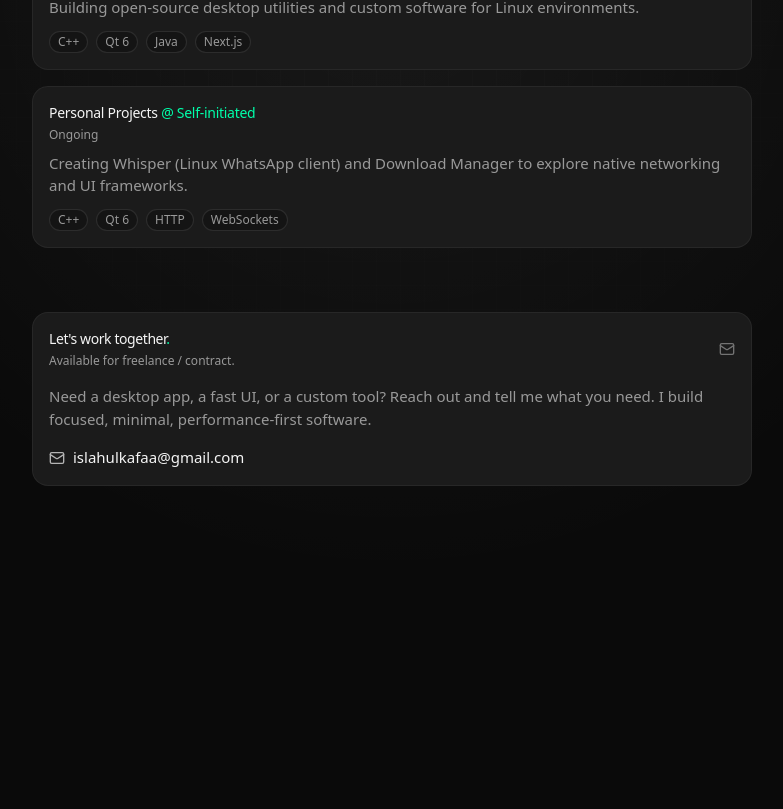
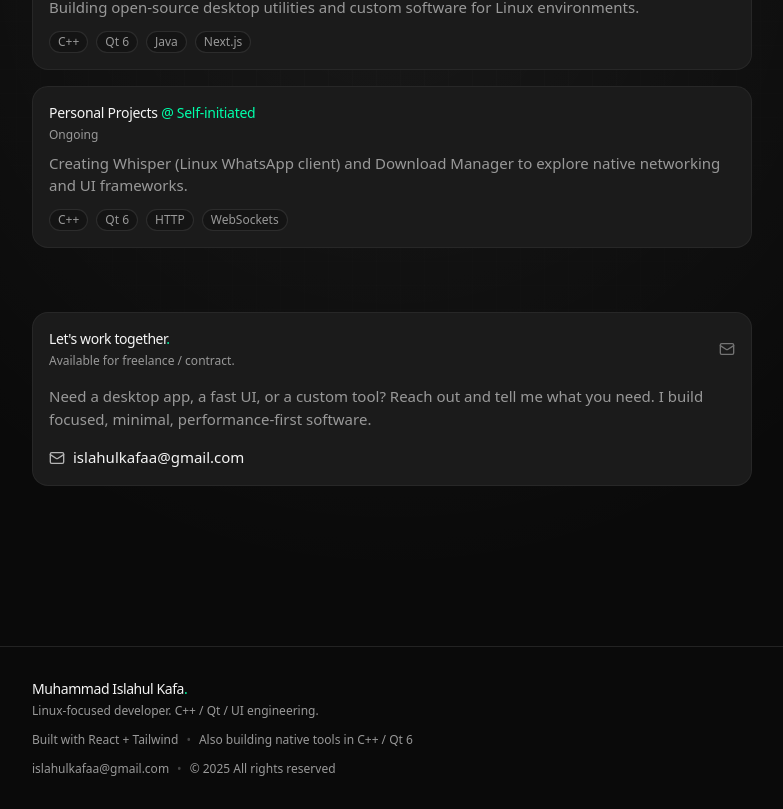
Before and after one commit to leugard21/personal-portfolio, a React (Vite) app: page / in a window 1280 px wide. Shown: the part 675-1484 px from the top of the page, without its empty margins (248-1031 px from the left). Before the commit the page ends 1257 px from the top, so only its background shows below. Built offline with nearby package versions, Linux system fonts and the light colour scheme.

Commit message:
feat: add Footer component with identity, tech stack note, contact email, and copyright

```diff
--- a/src/App.tsx
+++ b/src/App.tsx
@@ -1,3 +1,4 @@
+import { Footer } from "./components/Footer";
 import { PageShell } from "./components/PageShell";
 import { Contact } from "./sections/Contact";
 import { Experience } from "./sections/Experience";
@@ -6,11 +7,14 @@ import { Projects } from "./sections/Projects";
 
 export default function App() {
   return (
+    <>
       <PageShell>
         <Hero />
         <Projects />
         <Experience />
         <Contact />
       </PageShell>
+      <Footer />
+    </>
   );
 }
--- /dev/null
+++ b/src/components/Footer.tsx
@@ -0,0 +1,42 @@
+export function Footer() {
+  return (
+    <footer
+      className="
+        border-t border-white/10 mt-[var(--space-section)]
+        bg-bg-page
+      "
+    >
+      <div
+        className="
+          relative mx-auto max-w-3xl px-6 py-8
+          flex flex-col items-start gap-3
+          text-meta text-fg-dim
+        "
+      >
+        <div className="flex flex-col gap-1">
+          <span className="text-fg-primary text-sm font-medium tracking-[-0.03em]">
+            Muhammad Islahul Kafa<span className="text-accent">.</span>
+          </span>
+          <span>Linux-focused developer. C++ / Qt / UI engineering.</span>
+        </div>
+
+        <div className="text-meta flex flex-col sm:flex-row sm:items-center gap-2">
+          <span>Built with React + Tailwind</span>
+          <span className="hidden sm:inline text-fg-dim/40 select-none">•</span>
+          <span>Also building native tools in C++ / Qt 6</span>
+        </div>
+
+        <div className="text-meta flex flex-col sm:flex-row sm:items-center gap-2">
+          <a
+            href="mailto:islahulkafaa@gmail.com"
+            className="hover:text-fg-primary transition-colors underline-offset-4 hover:underline"
+          >
+            islahulkafaa@gmail.com
+          </a>
+          <span className="hidden sm:inline text-fg-dim/40 select-none">•</span>
+          <span>© {new Date().getFullYear()} All rights reserved</span>
+        </div>
+      </div>
+    </footer>
+  );
+}
```
Lines whose indentation alone changed are shown as unchanged.
